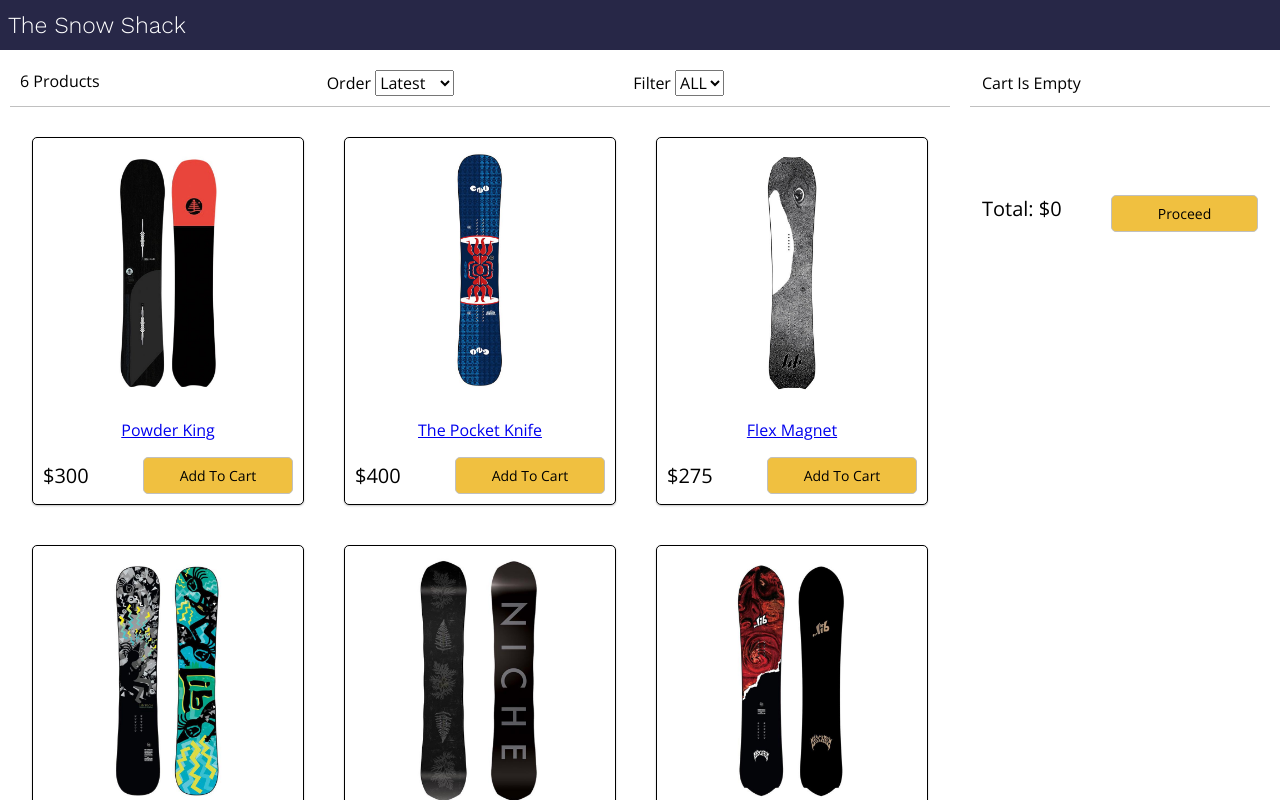
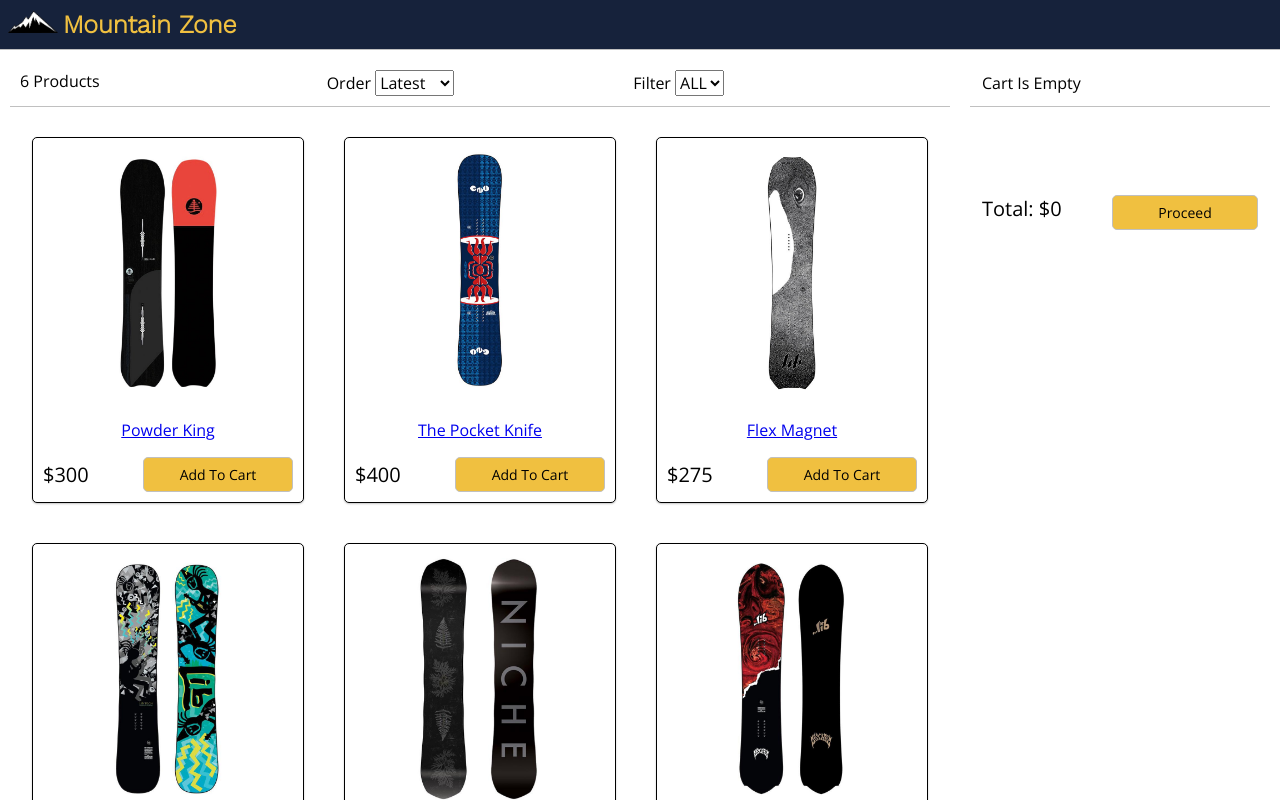
Before and after one commit to skendanavian/E-Commerce-Shopping-Cart, a React (Create React App) app: page / in a window 1280 px wide. Shown: the top 800 px of the page. Built offline with nearby package versions, Linux system fonts and the light colour scheme.

Commit message:
add site logo

```diff
--- a/src/App.js
+++ b/src/App.js
@@ -3,6 +3,7 @@
 import Products from "./components/Products";
 import Cart from "./components/Cart";
 import data from "./data.json";
+import mountain from "./images/mountain.png";
 
 class App extends React.Component {
   constructor() {
@@ -87,7 +88,10 @@
     return (
       <div className="grid-container">
         <header>
-          <a href="/">The Snow Shack</a>
+          <a href="/">
+            <img src={mountain} alt="mountain"></img>
+            Mountain Zone
+          </a>
         </header>
         <main>
           <div className="content">
--- a/src/index.css
+++ b/src/index.css
@@ -1,6 +1,6 @@
 @import url("https://fonts.googleapis.com/css?family=Open+Sans|Work+Sans:300");
 html {
-  --header-color: rgb(39, 39, 71);
+  --header-color: #16223b;
   font-size: 62.5%;
   box-sizing: border-box;
 }
@@ -35,17 +35,24 @@
   display: flex;
   align-items: center;
   padding: 0.8rem;
+  border-bottom: 0.1rem solid #c0c0c0;
 }
 
 header a {
-  color: rgb(255, 255, 255);
-  font-size: 2.3rem;
+  color: #f0c040;
+  font-weight: 600;
+  font-size: 2.5rem;
 
   text-decoration: none;
 }
 
+header img {
+  margin-right: 0.5rem;
+  width: 5rem;
+  height: 2.2rem;
+}
+
 a:hover {
-  color: rgb(231, 178, 74);
   cursor: pointer;
 }
 
@@ -132,7 +139,7 @@
 }
 
 button {
-  padding: 0.8rem;
+  padding: 0.7rem;
   border: 0.1rem #c0c0c0 solid;
   border-radius: 0.5rem;
   font-size: 1.4rem;
```
Also changed, not shown: src/images/mountain.png (added).
